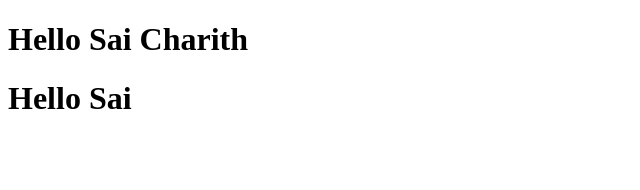
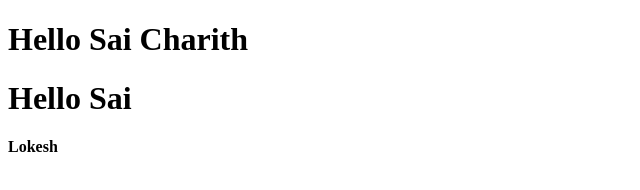
Before and after one commit to saicharith02/Web-Template, a plain HTML site: page index.html in a window 1280 px wide. Shown: the full height of the page, 0-640 px from the left. Drawn offline with Linux system fonts and the light colour scheme.

Commit message:
Commiting after thechanging the context

```diff
--- a/index.html
+++ b/index.html
@@ -8,5 +8,6 @@ Jus Fun
 <body>
 <h1> Hello Sai Charith</h1>
 <h1> Hello Sai</h1>
+<h4>Lokesh </h4>
 </body>
 </html>
```
